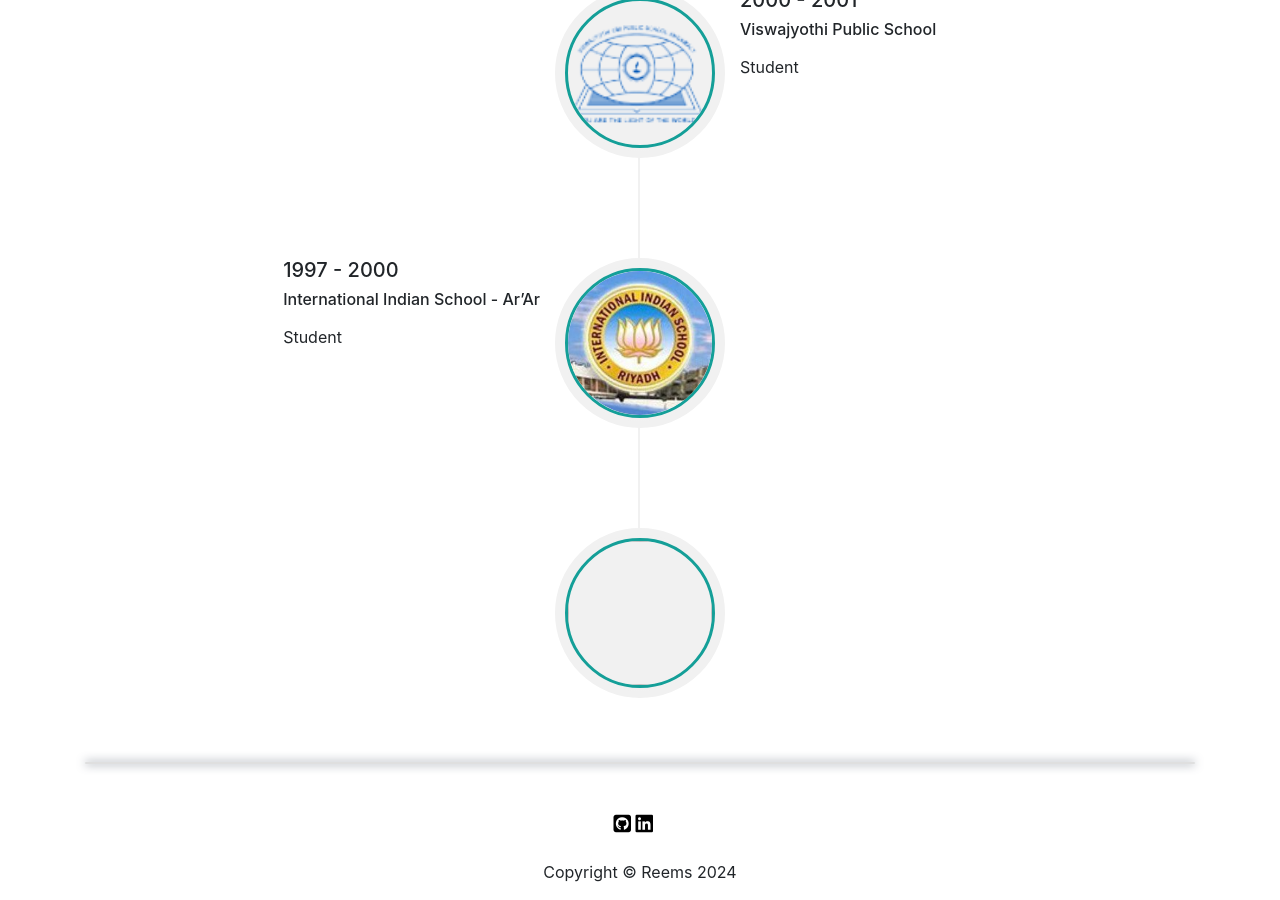
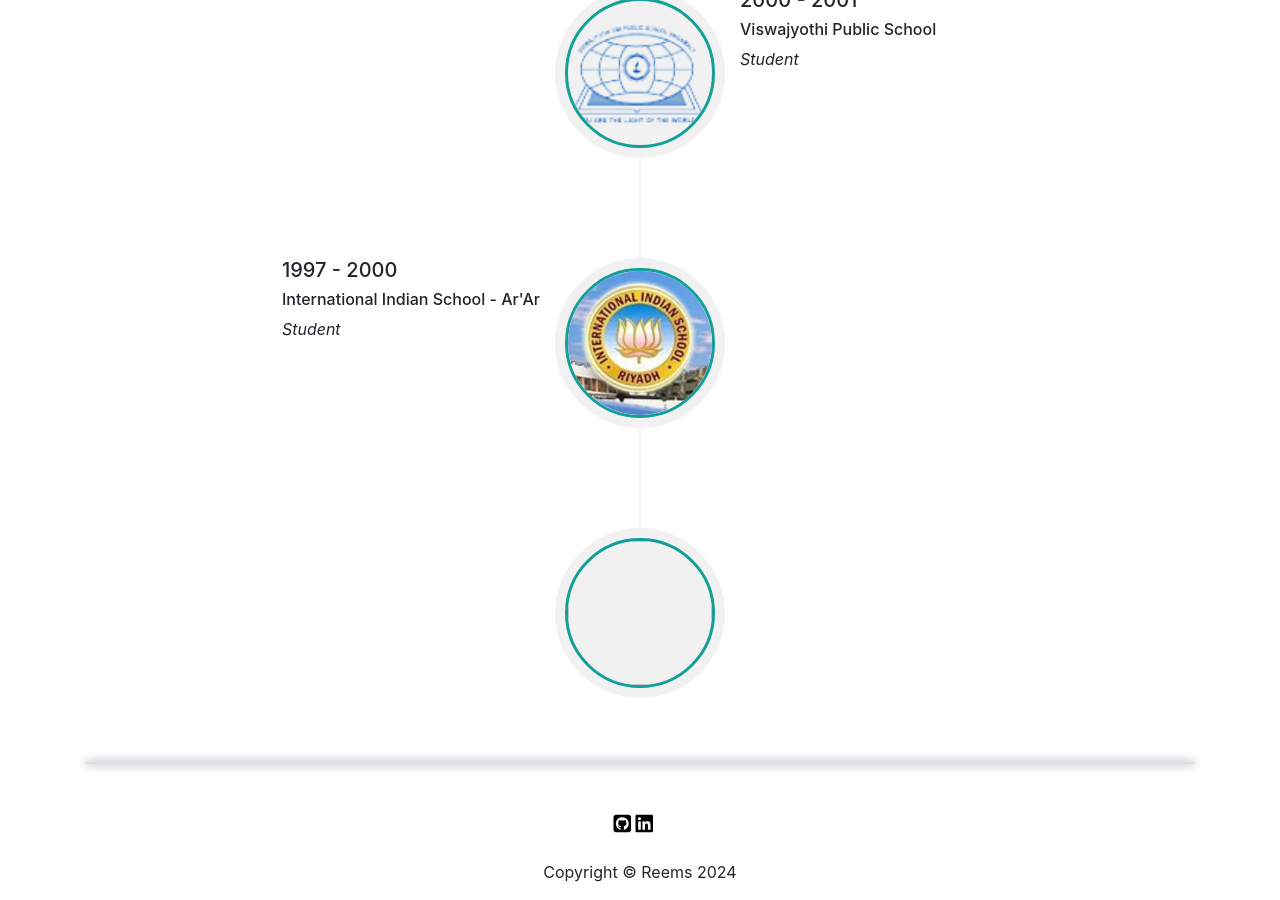
Before and after one commit to reemstk/reemstk.github.io, a Jekyll site: the page built from index.md, in a window 1280 px wide and 900 px high, scrolled down 2599 px. Built offline with Jekyll 4.4.1, drawn with Linux system fonts in a browser that asks for light colours; nearby versions of some CDN libraries; comment, search, counter and statistics services are not loaded; our own code applies the rules of GitHub Pages for plain Markdown files.

Commit message:
Update timeline.html

```diff
--- a/_includes/timeline.html
+++ b/_includes/timeline.html
@@ -28,8 +28,8 @@
               <h5>{{ event.date }}</h5>
             </div>
             <div class="timeline-body">
-              <h6>{{ event.institute | markdownify }}</h6>
-              {{ event.description | markdownify }}
+              <h6>{{ event.institute }}</h6>
+              <i>{{ event.description }}</i>
             </div>
           </div>
         </li>
```
